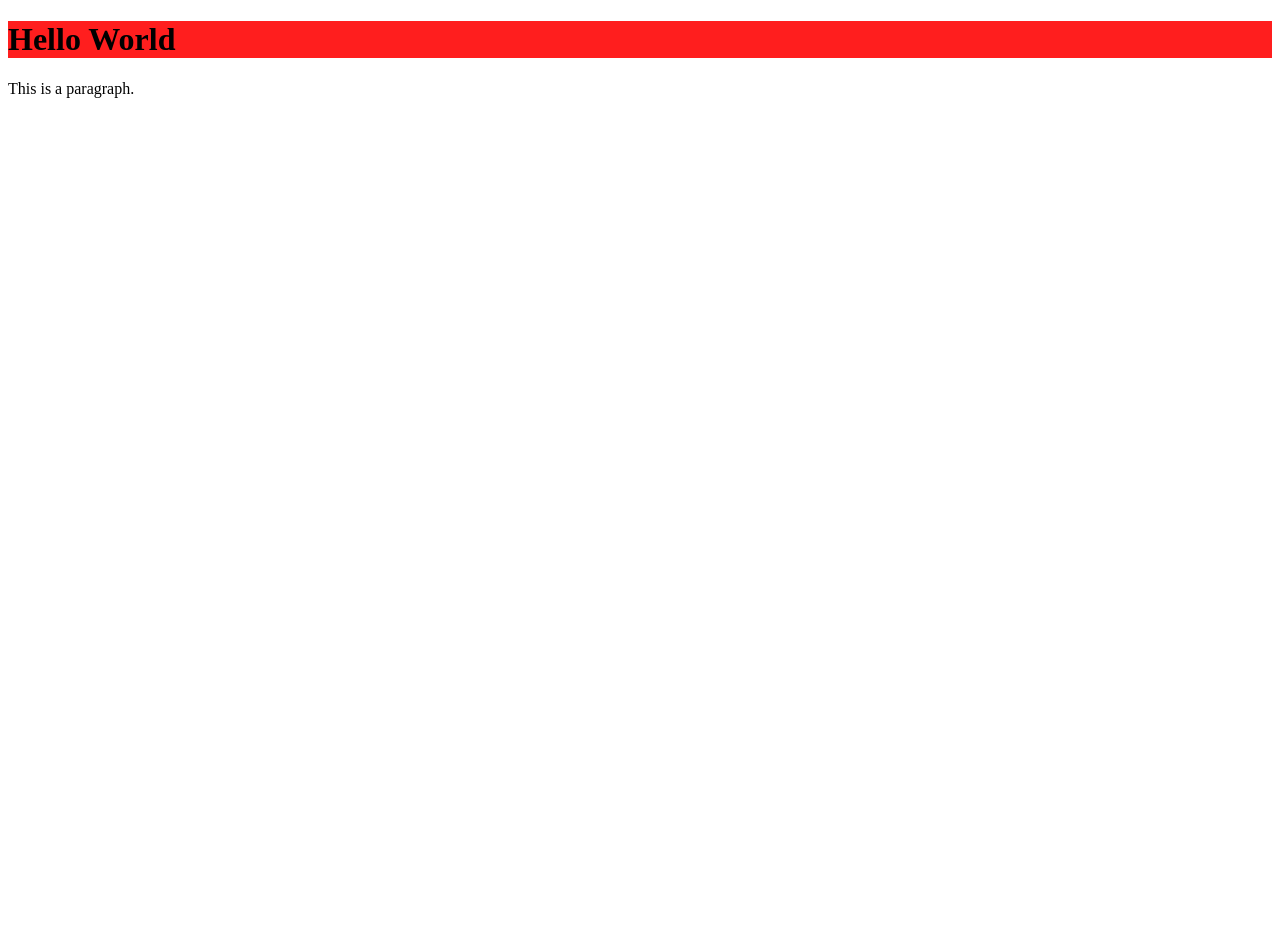
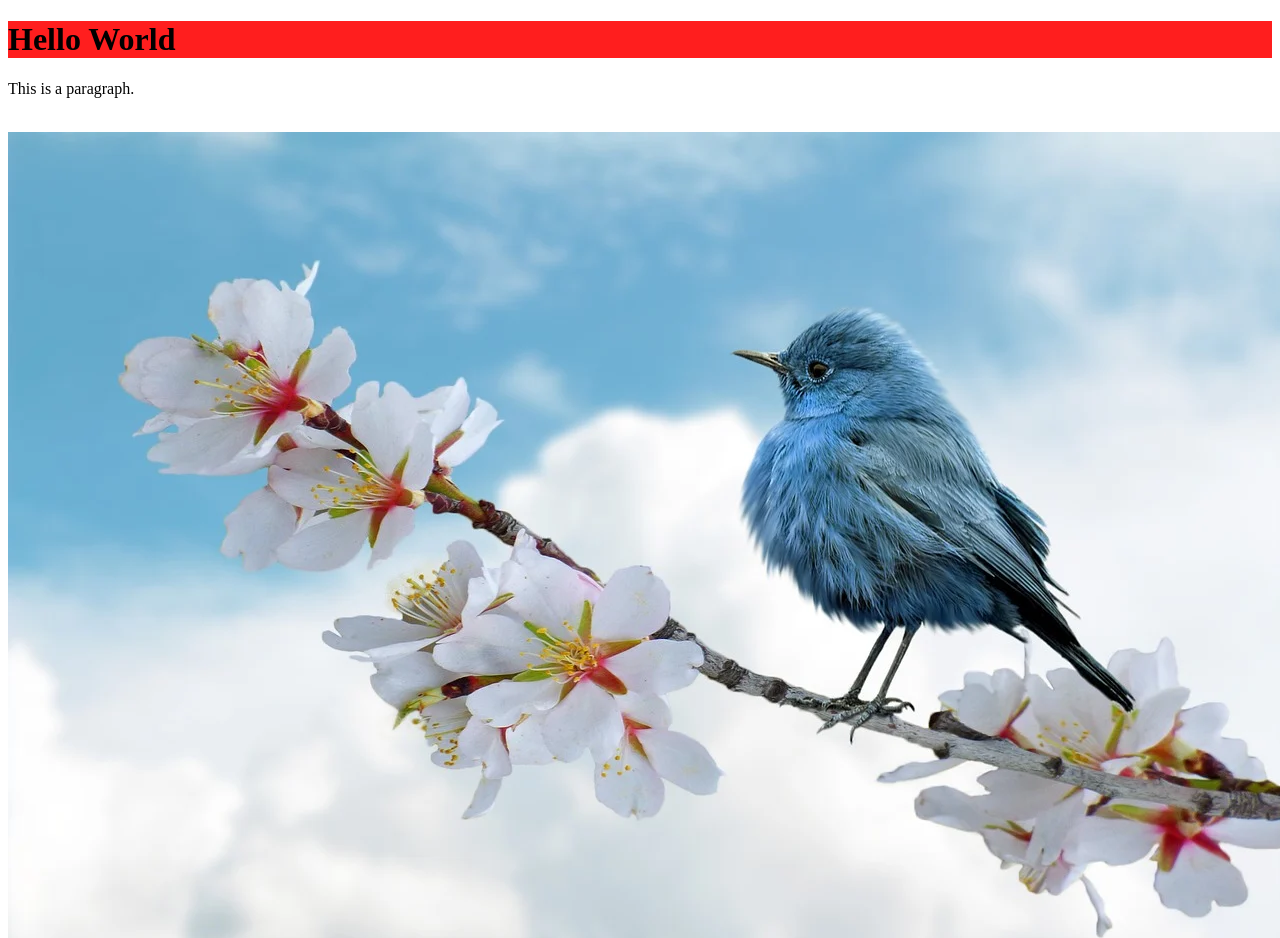
Before and after one commit to Altin00/Altin00.github.io, a plain HTML site: page index.html in a window 1280 px wide. Shown: the top 938 px of the page. Before the commit the page ends 800 px from the top, so only its background shows below. Drawn offline with Linux system fonts and the light colour scheme.

Commit message:
Add files via upload

```diff
--- a/index.html
+++ b/index.html
@@ -7,7 +7,9 @@
 
 
 <h1 style="background-color:rgb(255, 30, 30);">Hello World</h1>
-<p>This is a paragraph.</p>
+<p>This is a paragraph.</p><br>
+
+<img src="omakuva.jpg" alt="Tässä on altinin kuva">
 
 </body>
 </html>
```
Also changed, not shown: omakuva.jpg (added).
